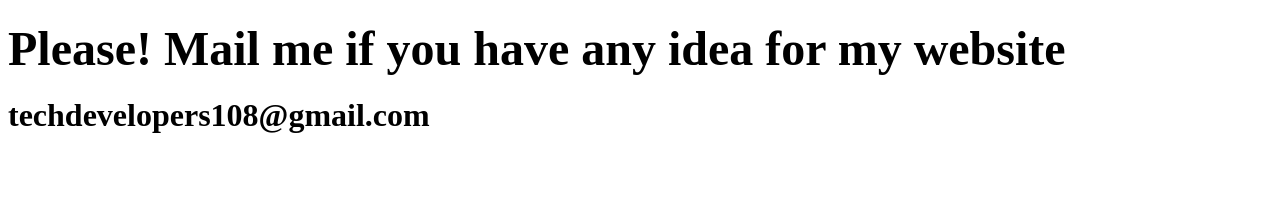
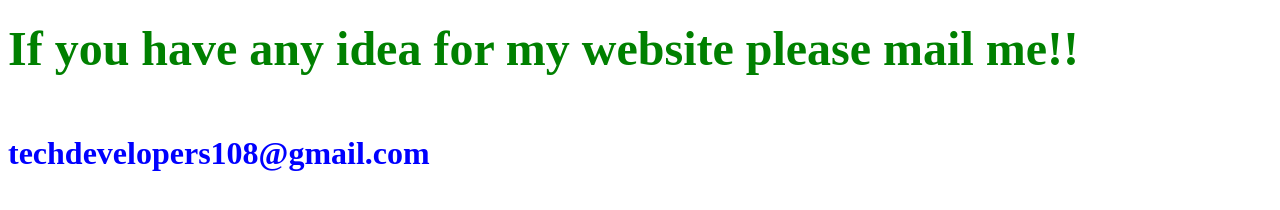
Before and after one commit to Atulgupta08/Atulgupta, a plain HTML site: page index.html in a window 1280 px wide. Shown: the part 370-580 px from the top of the page. Drawn offline with Linux system fonts and the light colour scheme.

Commit message:
Update index.html

```diff
--- a/index.html
+++ b/index.html
@@ -5,9 +5,12 @@
     <title>Page title</title>
 </head>
 <body>
-    <marquee scrollamount="40" behavior="alternate" direction="left"><font size="30">Under construction</font></marquee>
+
+    <marquee scrollamount="40" behavior="alternate" direction="left"><font size="50">Under construction</font></marquee>
     <img src="https://images.app.goo.gl/PGvRNb15UgVmHDEN7" >
-    <h2><font size="20">Please! Mail me if you have any idea for my website</font></h2>
-    <h1>techdevelopers108@gmail.com</h1>
+    <h2><font size="20"><font color="Green">If you have any idea for my website please mail me!!
+</font></font></h2>
+    <br>
+    <h1><font color="blue">techdevelopers108@gmail.com</font></h1>
 </body>
 </html>
```
